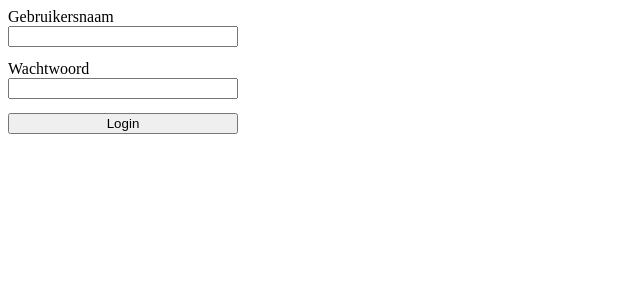
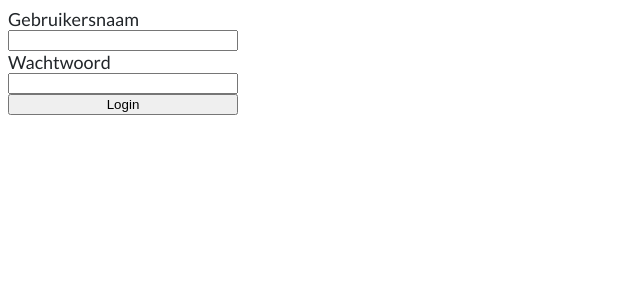
Before and after one commit to Project-Donut/donutello-frontend-admin, a Vue app: page / in a window 1280 px wide. Shown: the top 300 px of the page, without its empty margins (0-640 px from the left). Built offline with nearby package versions, Linux system fonts and the light colour scheme; no server answers.

Commit message:
feat: fixed error message margins

```diff
--- a/src/style.css
+++ b/src/style.css
@@ -1,3 +1,109 @@
-input {
-    margin-bottom: 1em;
+@import url('https://fonts.googleapis.com/css2?family=Dosis:wght@600;700&family=Lato:ital@0;1&display=swap');
+
+:root {
+    --body: #212529;
+    --gray-1: #424548;
+    --gray-2: #53565b;
+    --gray-3: #6b6d72;
+    --gray-4: #808286;
+    --gray-5: #97989d;
+    --gray-6: #a9acb4;
+    --gray-7: #bec0c5;
+    --gray-8: #dcdee4;
+
+    --basic-error: #f44336;
+    --basic-info: #2196f3;
+    --basic-success: #4caf50;
+    --basic-warning: #ff9800;
+    --basic-error-dark: #bf2b2b;
+    --basic-info-dark: #1564b2;
+    --basic-success-dark: #338237;
+    --basic-warning-dark: #cb6600;
+
+
+    --primary-strawberry: rgb(231, 44, 112);
+    --secondary-strawberry: rgb(255, 76, 142);
+    --pastel-strawberry: rgb(255, 152, 190);
+
+    --primary-heaven: rgb(130, 209, 228);
+    --secondary-heaven: rgb(96, 209, 214);
+    --pastel-heaven: rgb(202, 227, 232);
+
+    --primary-lemon: rgb(247, 242, 73);
+    --secondary-lemon: rgb(247, 226, 0);
+    --pastel-lemon: rgb(248, 245, 148);
+
+    --font-size-regular: 18px;
+    --font-size-large-1: 24px;
 }
+
+body {
+    font-family: 'Lato', sans-serif;
+    font-size: var(--font-size-regular);
+    color: var(--body);
+}
+
+h1, h2, h3, h4, h5, h6 {
+    font-family: 'Dosis', sans-serif;
+}
+
+.button {
+    font-family: 'Dosis', sans-serif;
+    font-size: var(--font-size-regular);
+    text-transform: uppercase;
+    background-color: var(--primary-strawberry);
+    border: none;
+    color: white;
+    padding: .5em;
+    border-radius: 8px;
+}
+
+.button:hover {
+    cursor: pointer;
+}
+
+.button--large {
+    padding: 1em;
+    font-size: var(--font-size-large-1);
+}
+
+.button--lemon {
+    background-color: var(--primary-lemon);
+    color: var(--body);
+}
+
+.button--heaven {
+    background-color: var(--primary-heaven);
+}
+
+.input {
+    /* Style Input */
+    font-family: 'Lato', sans-serif;
+    font-size: var(--font-size-regular);
+    border: 2px solid var(--gray-7);
+    border-radius: 8px;
+    padding: .5em;
+    margin-bottom: .5em;
+}
+
+.input:focus {
+    /* Custom Outline */
+    outline: var(--primary-heaven) solid 2px;
+}
+
+.label {
+    /* Style Label */
+    font-family: 'Dosis', sans-serif;
+    font-size: var(--font-size-regular);
+    margin-bottom: .5em;
+}
+
+.form-group:last-of-type {
+    margin-bottom: .75em;
+}
+
+.error-message {
+    /* Style Error Message */
+    color: var(--basic-error);
+    margin: 0px;
+}
```
